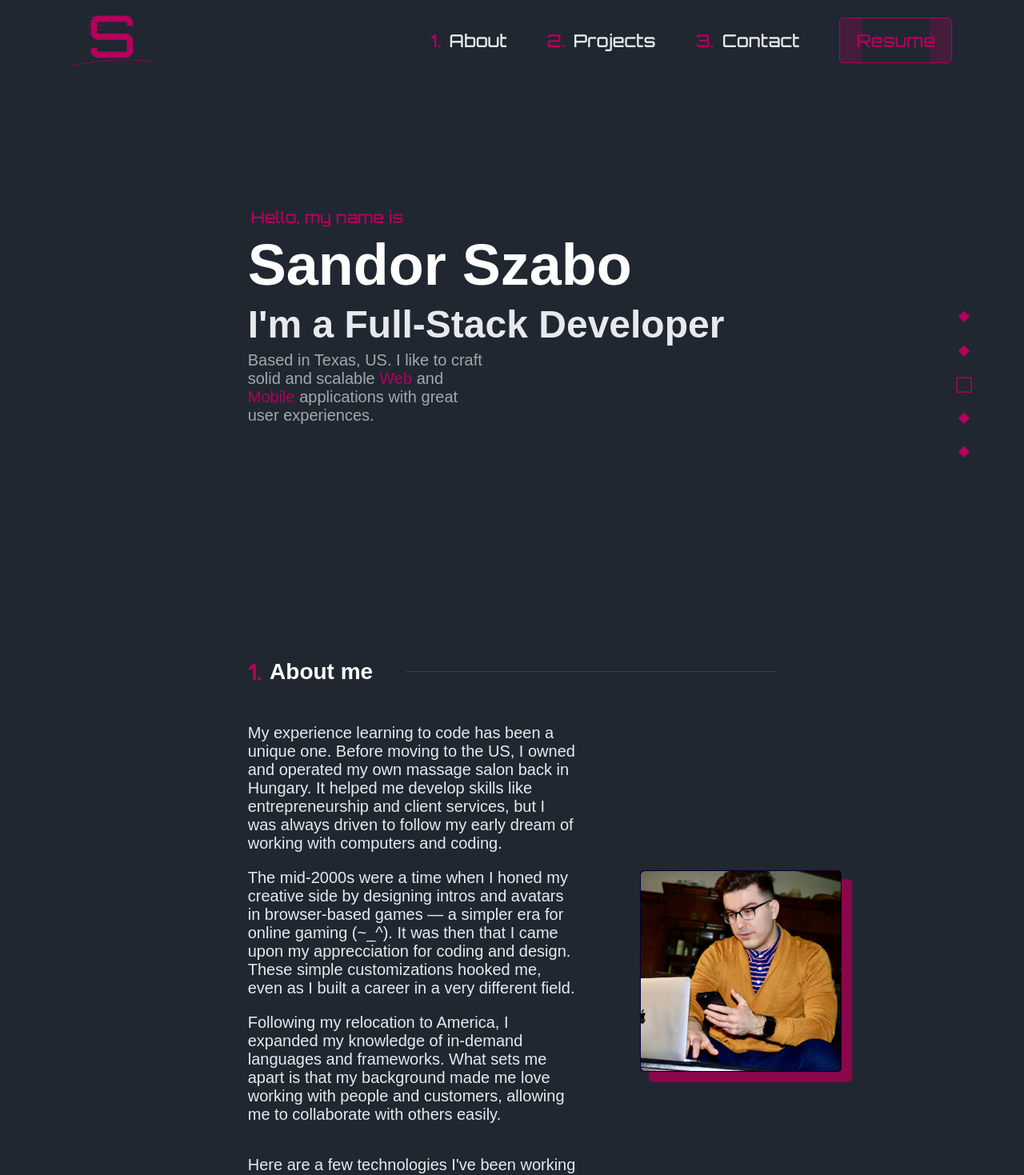
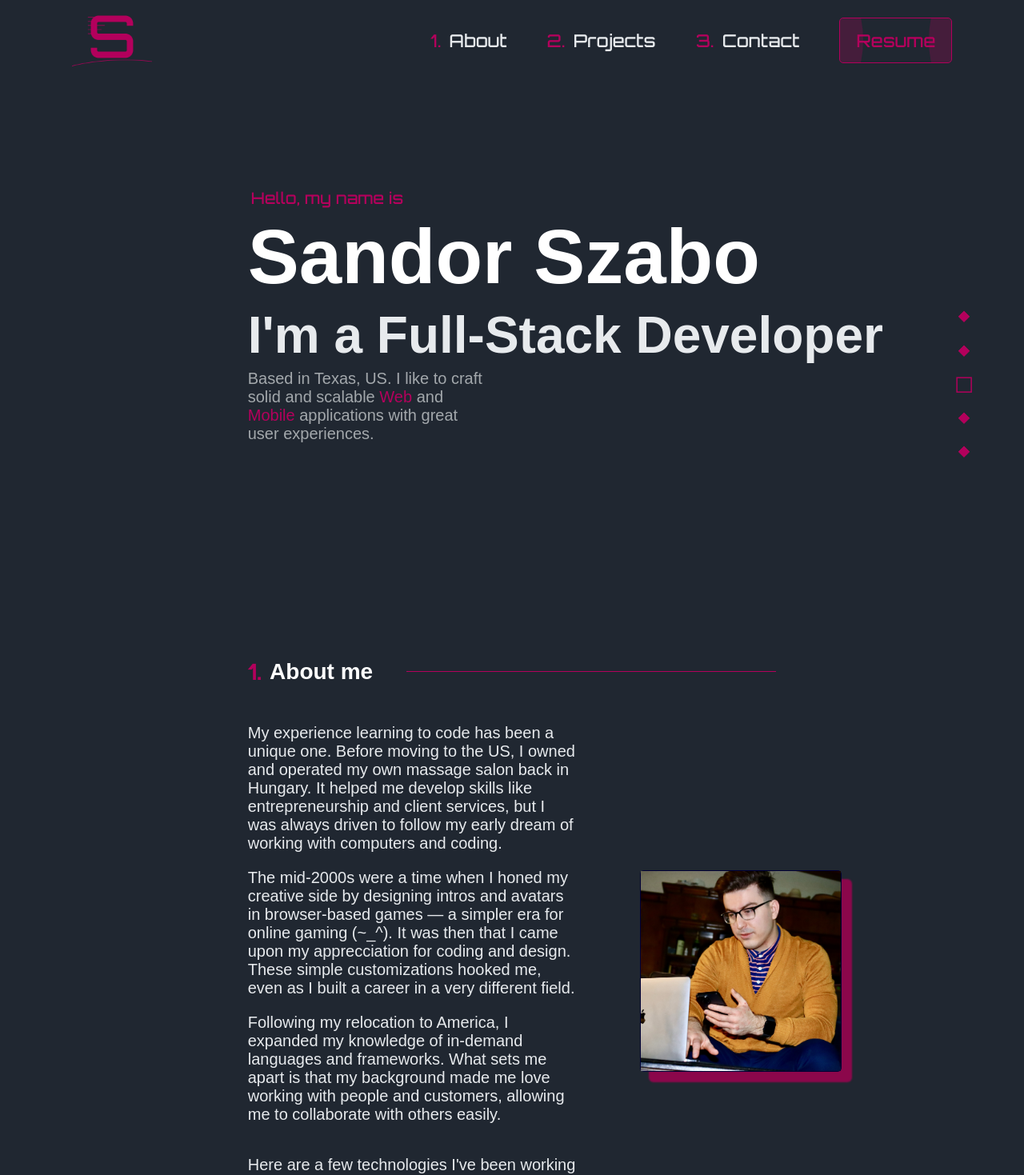
Before and after one commit to supposelol/portfolio, a React (Vite) app: page / in a window 1280 px wide. Shown: the top 1469 px of the page at 80% size. Built offline with nearby package versions, Linux system fonts and the light colour scheme.

Commit message:
landing styles update

```diff
--- a/src/index.css
+++ b/src/index.css
@@ -219,11 +219,11 @@ h4 {
     }
 
     h1 {
-        font-size: 4.5em;
+        font-size: 6em;
     }
 
     h2 {
-        font-size: 3em;
+        font-size: 4em;
     }
 
     h3 {
--- a/src/start/start.css
+++ b/src/start/start.css
@@ -56,7 +56,6 @@
 #selfie {
     width: 250px;
     height: 250px;
-    border-radius: 5px;
 }
 
 /* Responsive */
```
